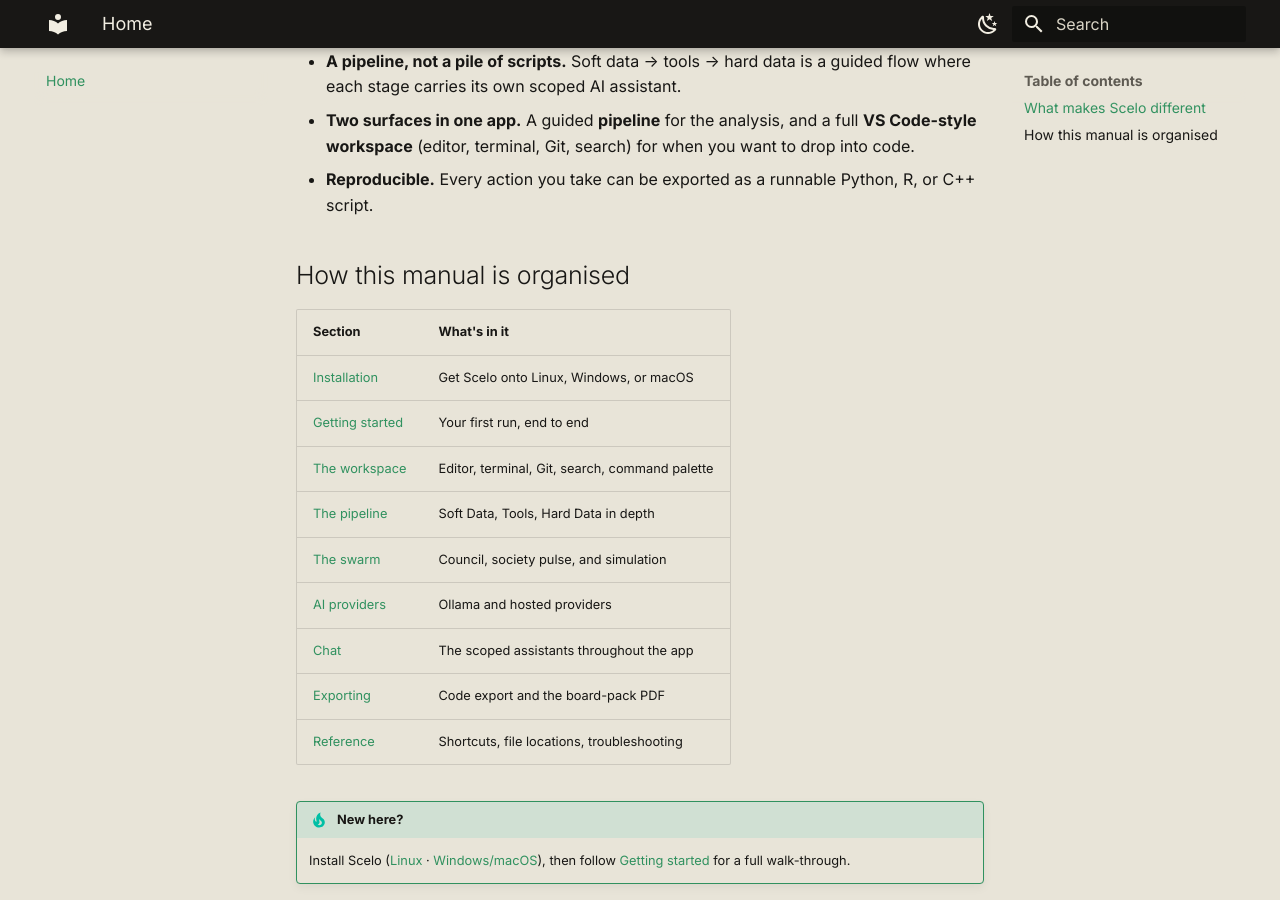
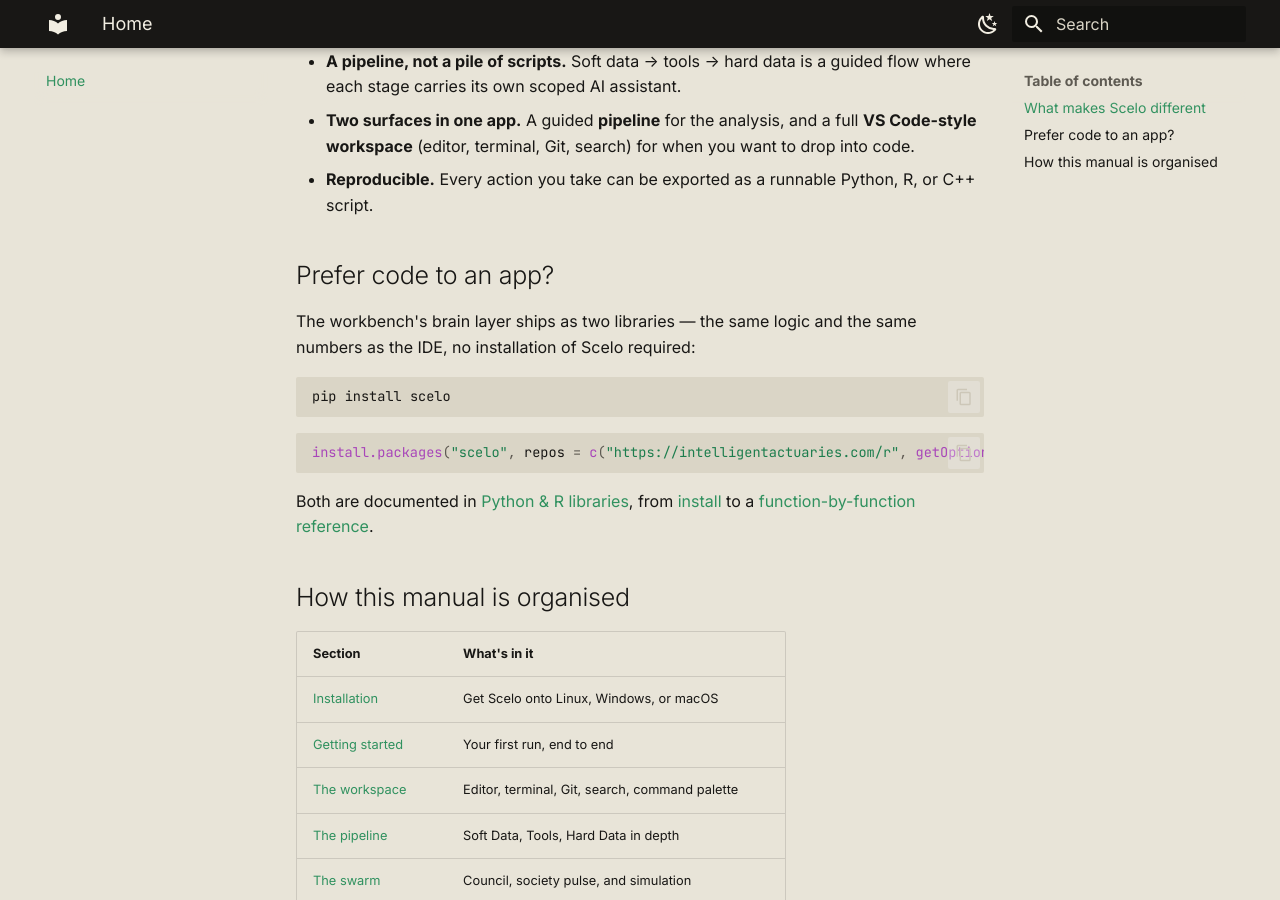
Before and after one commit to intelligentactuaries/scelo, an MkDocs documentation site: the page built from docs/docs/index.md, in a window 1280 px wide and 900 px high, scrolled down 1296 px. Built offline with MkDocs 1.6.1 and Material for MkDocs 9.7.7, drawn with Linux system fonts in a browser that asks for light colours; some of the changed text lies outside the part shown.

Commit message:
docs: surface the library installs on the docs home and the R README
The scelo docs home gains a "Prefer code to an app?" section with the
pip install scelo and install.packages(..., repos = ".../r") one-liners
plus a manual-organisation table row; the R README now leads with the
live repository and install_github routes.

Co-Authored-By: Claude Fable 5 <noreply@anthropic.com>

````diff
--- a/docs/docs/index.md
+++ b/docs/docs/index.md
@@ -46,6 +46,23 @@ scoped to each stage of the work. It runs **fully offline** once installed.
 - **Reproducible.** Every action you take can be exported as a runnable Python,
   R, or C++ script.
 
+## Prefer code to an app?
+
+The workbench's brain layer ships as two libraries — the same logic and
+the same numbers as the IDE, no installation of Scelo required:
+
+```bash
+pip install scelo
+```
+
+```r
+install.packages("scelo", repos = c("https://intelligentactuaries.com/r", getOption("repos")))
+```
+
+Both are documented in [Python & R libraries](libraries/index.md), from
+[install](libraries/install.md) to a
+[function-by-function reference](libraries/reference.md).
+
 ## How this manual is organised
 
 | Section | What's in it |
@@ -55,6 +72,7 @@ scoped to each stage of the work. It runs **fully offline** once installed.
 | [The workspace](workspace/index.md) | Editor, terminal, Git, search, command palette |
 | [The pipeline](pipeline/index.md) | Soft Data, Tools, Hard Data in depth |
 | [The swarm](swarm/index.md) | Council, society pulse, and simulation |
+| [Python & R libraries](libraries/index.md) | The brain layer as installable packages: `sc.` / `sc_` |
 | [AI providers](ai-providers.md) | Ollama and hosted providers |
 | [Chat](chat.md) | The scoped assistants throughout the app |
 | [Exporting](exporting.md) | Code export and the board-pack PDF |
````
Also changed, not shown: packages/scelo-r/README.md.
